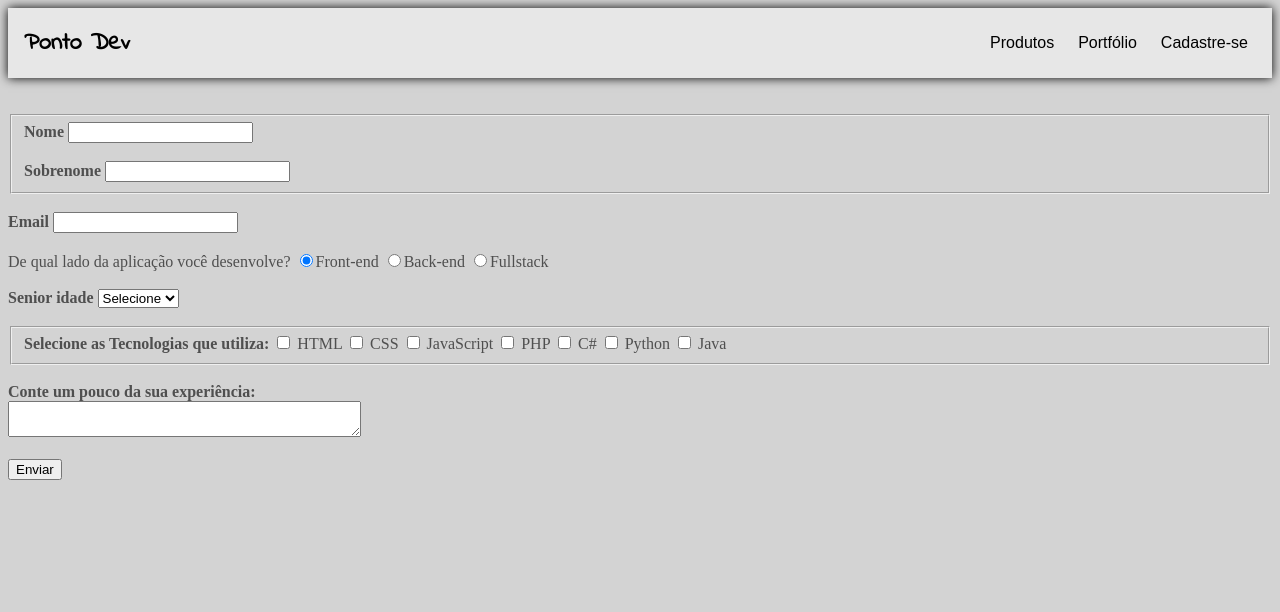
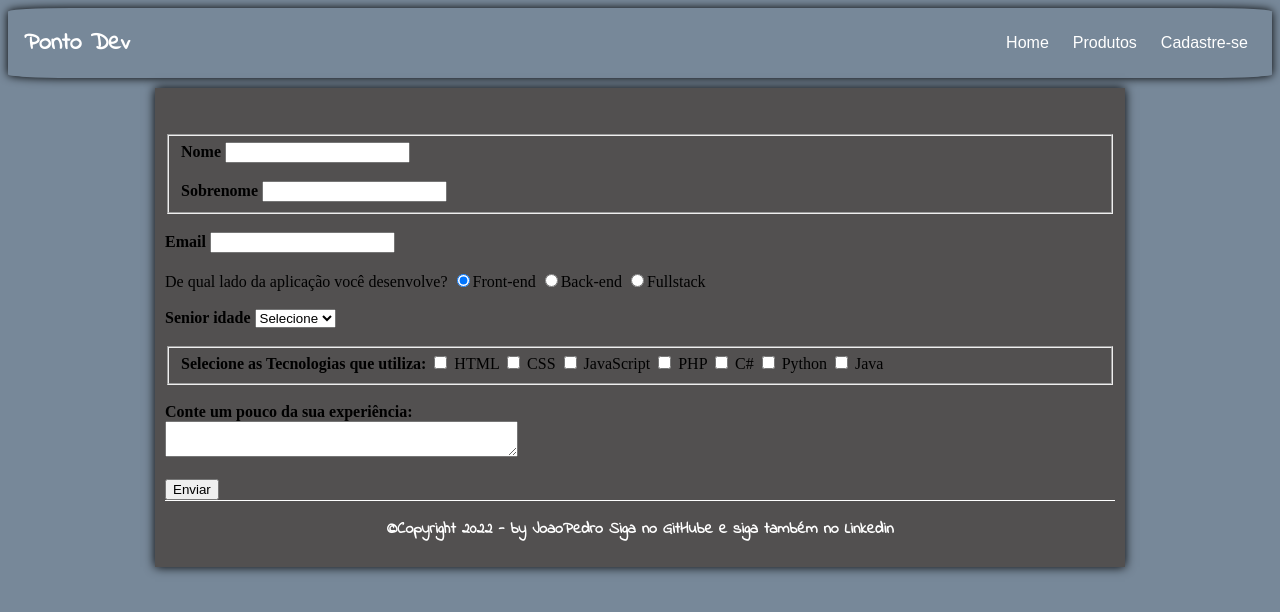
Before and after one commit to jaoopedro/blogdev, a plain HTML site: page registro.html in a window 1280 px wide. Drawn offline with Linux system fonts and the light colour scheme.

Commit message:
Atualização
Mudança nas cores

```diff
--- a/estilo.css
+++ b/estilo.css
@@ -3,7 +3,7 @@
 
 /*Cor do site*/
 body{
-	background-color: #D3D3D3;
+	background-color: #778899;
 
 }
 
@@ -11,7 +11,7 @@ body{
 div#interface{
 	width: 950px ;
 	position: relative;
-	background-color: #696969;
+	background-color: #525050;
 	margin: 10px auto 0px auto;
 	box-shadow: 0px 0px 10px black;
 	padding: 10px;
@@ -66,6 +66,7 @@ footer#rodape p{
 
 footer#rodape a{
 	color: white;
+  font-family: 'Indie Flower', cursive;
 }
 
 div#objetivo{
@@ -81,22 +82,25 @@ div#objetivo{
 ul {
   margin: 0px;
   padding: 0px;
+
 }
 
 a {
   color: black;
   text-decoration: none;
   font-family: sans-serif;
+  transition: background 1s;
 }
 
 a:hover {
-  background: rgba(0, 0, 0, 0.05);
+  background: #525050;
 }
 
 #logo {
   font-size: 1.5rem;
   font-weight: bold;
   font-family: 'Indie Flower', cursive;
+  color: #fff;
 }
 
 #header {
@@ -106,9 +110,9 @@ a:hover {
   display: flex;
   align-items: center;
   justify-content: space-between;
-  background: #e7e7e7;
+  background: #778899;
   box-shadow: 0px 0px 10px black;
-
+  border-radius: 5%;
 }
 
 #menu {
@@ -120,6 +124,7 @@ a:hover {
 #menu a {
   display: block;
   padding: 0.5rem;
+  color: #fff;
 }
 
 #btn-mobile {
--- a/formulario.css
+++ b/formulario.css
@@ -2,41 +2,64 @@
 
 /*Cor do site*/
 body{
-	background-color: #D3D3D3;
+	background-color: #778899;
 
 }
 
-header#cabeca{
-	background: rgba(255, 255, 255, 0.1);/*Efeito de vidro embaçado*/
-	backdrop-filter: blur(10px);/*Efeito de vidro embaçado*/
-	-webkit-backdrop-filter: blur(10px);/*Efeito de vidro embaçado*/
+div#interface{
+	width: 950px ;
+	position: relative;
+	background-color: #525050;
+	margin: 10px auto 0px auto;
+	box-shadow: 0px 0px 10px black;
+	padding: 10px;
 
-	box-shadow: 2px 2px 15px #141525;/*EFEITO DE SOMBRA*/
+}
+/*CRIAÇÃO DO RODAPE*/
 
-	border-bottom: 1px solid; /*Definido a linha na parte de baixo do header separando o menu dos outros conteúdos*/
+footer#rodape{
+	clear: both; /*Para poder limpar as configurações*/
+	border-top: 1px solid ;
+	color: white;
 }
 
-/*Formatação menu principal*/
+footer#rodape p{
+	text-align: center;
+	font-family: 'Indie Flower', cursive;
+}
+
+footer#rodape a{
+	color: white;
+  font-family: 'Indie Flower', cursive;
+}
+
+
+
+
+/*MENU*/
 #nav
 ul {
   margin: 0px;
   padding: 0px;
+
 }
 
 a {
   color: black;
   text-decoration: none;
   font-family: sans-serif;
+  transition: background 1s;
 }
 
 a:hover {
-  background: rgba(0, 0, 0, 0.05);
+  background: #525050;
 }
 
 #logo {
   font-size: 1.5rem;
   font-weight: bold;
   font-family: 'Indie Flower', cursive;
+  color: #fff;
 }
 
 #header {
@@ -46,9 +69,9 @@ a:hover {
   display: flex;
   align-items: center;
   justify-content: space-between;
-  background: #e7e7e7;
+  background: #778899;
   box-shadow: 0px 0px 10px black;
-
+  border-radius: 5%;
 }
 
 #menu {
@@ -60,12 +83,15 @@ a:hover {
 #menu a {
   display: block;
   padding: 0.5rem;
+  color: #fff;
 }
 
 #btn-mobile {
   display: none;
 }
 
+
+/* RESPONSIVIDADE DO MENU*/
 @media (max-width: 600px) {
   #menu {
     display: block;
@@ -126,7 +152,14 @@ a:hover {
   }
 }
 
-#formulario{
-
-    color: #4F4F4F;
+/*FORMATAÇÃO DO BOTAO TOPO*/
+#link-topo{
+	text-decoration: none;
+	color: gray;
+	padding: 6px;
+	background-color: black;
+	position: fixed;
+	right: 10px;
+	bottom: 10px;
+	box-shadow: 3px 3px 10px black;
 }
--- a/registro.html
+++ b/registro.html
@@ -16,15 +16,14 @@
 			<span id="hamburger"></span>
 		  </button>
 		  <ul id="menu" role="menu">
-
-			<li><a href="/">Produtos</a></li>
-			<li><a href="https://github.com/jaoopedro" target="_black">Portfólio</a></li>
+			<li><a href="index.html" target="_black">Home</a></li>
+			<li><a href="">Produtos</a></li>
 			<li><a href="registro.html" target="_black">Cadastre-se</a></li>
 		  </ul>
 		</nav>
 	  </header>
 	  <script src="./script.js"></script>
-
+<div id="interface">
     <br>
     <br>
     <form id="formulario">
@@ -96,5 +95,12 @@
         <br>
         <button class="button" type="submit">Enviar</button>
     </form>
+    <footer id="rodape">
+
+        <p><strong> &copy;Copyright 2022 - by JoaoPedro Siga no <a href="https://github.com/jaoopedro" target="_black">GitHube</a> e siga também no <a href="https://www.linkedin.com/in/jo%C3%A3o-pedro-5295b0183/" target="_black">Linkedin</a></strong></p>
+
+
+    </footer>
+</div>
 </body>
 </html>
```
